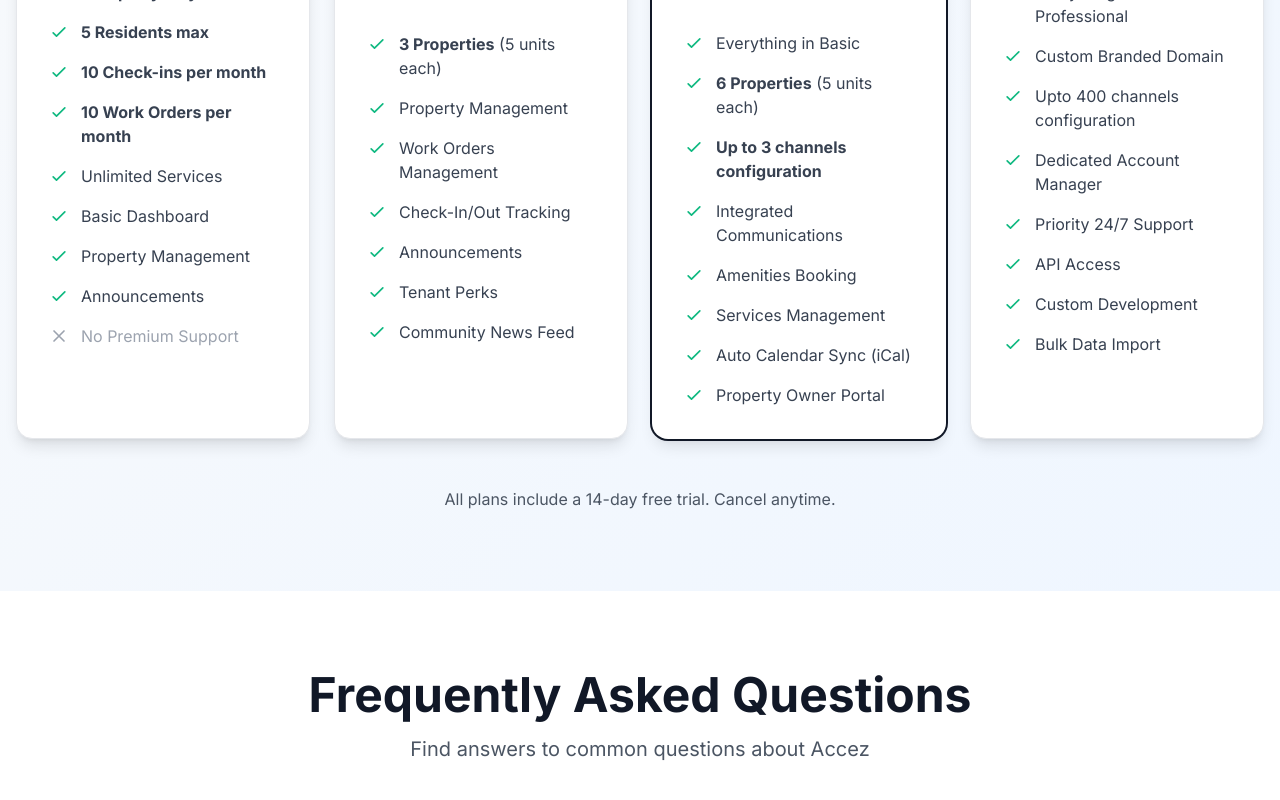
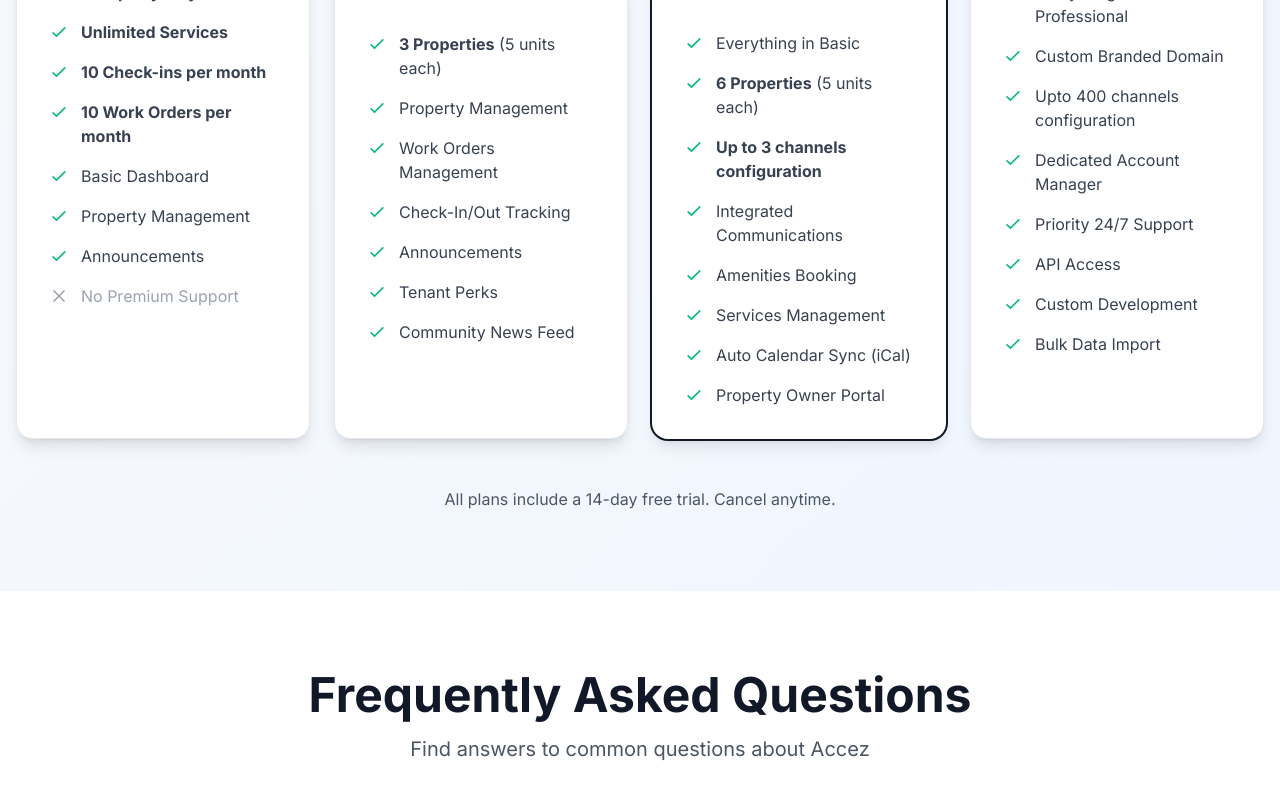
Before and after one commit to SufianKamran/Accez-newWeb, a Next.js app: page / in a window 1280 px wide. Shown: the part 3351-4151 px from the top of the page. Built offline with nearby package versions, Linux system fonts and the light colour scheme; no server answers.

Commit message:
free price plan

```diff
--- a/components/Pricing.tsx
+++ b/components/Pricing.tsx
@@ -33,10 +33,9 @@ export default function Pricing() {
       discountKey: null,
       features: [
         { textKey: 'freeProperty1', highlight: true },
-        { textKey: 'freeResidents5', highlight: true },
+        { textKey: 'freeUnlimitedServices', highlight: true },
         { textKey: 'freeCheckIns10', highlight: true },
         { textKey: 'freeWorkOrders10', highlight: true },
-        { textKey: 'freeUnlimitedServices', highlight: false },
         { textKey: 'freeBasicDashboard', highlight: false },
         { textKey: 'propertyManagement', highlight: false },
         { textKey: 'announcements', highlight: false },
```
